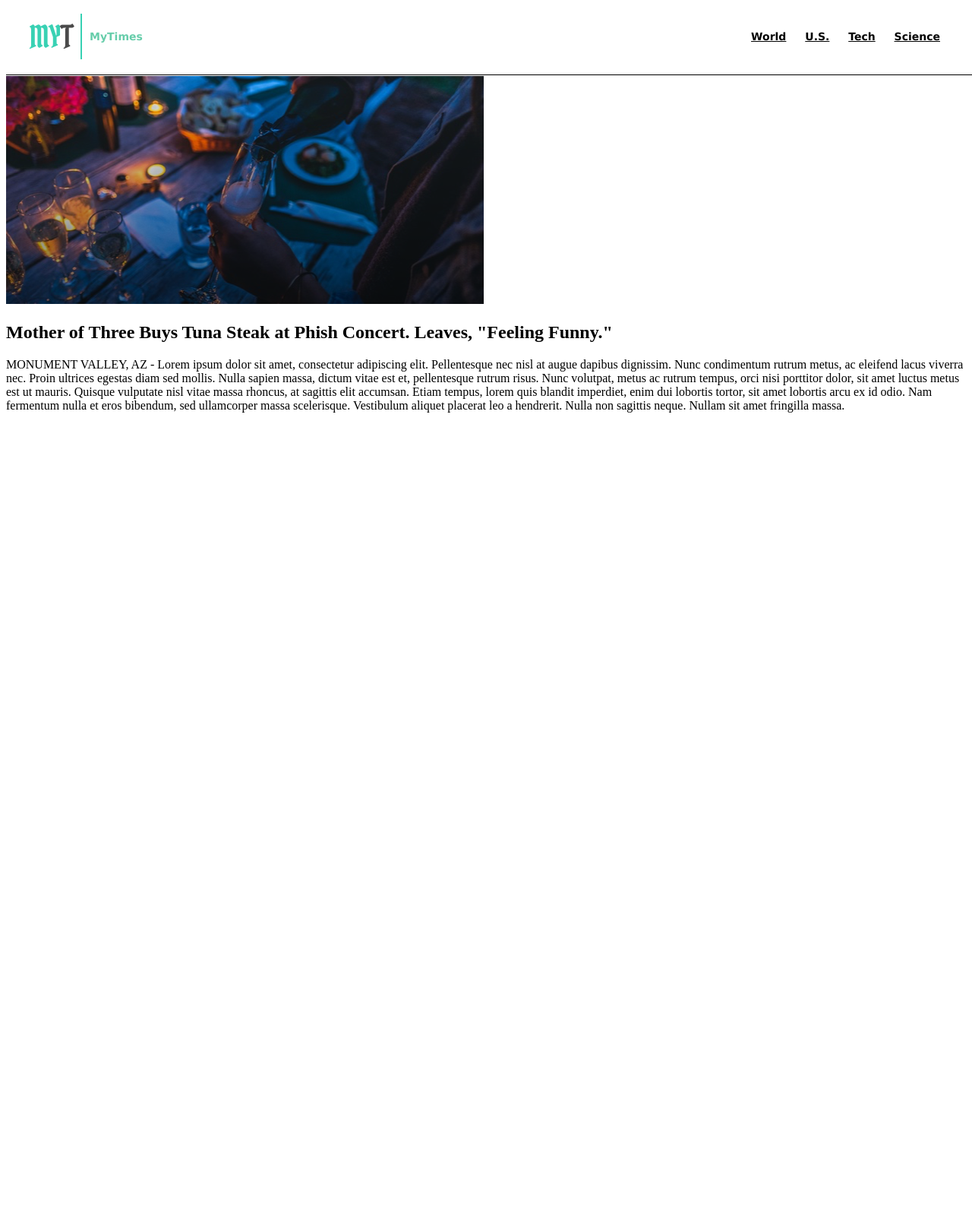
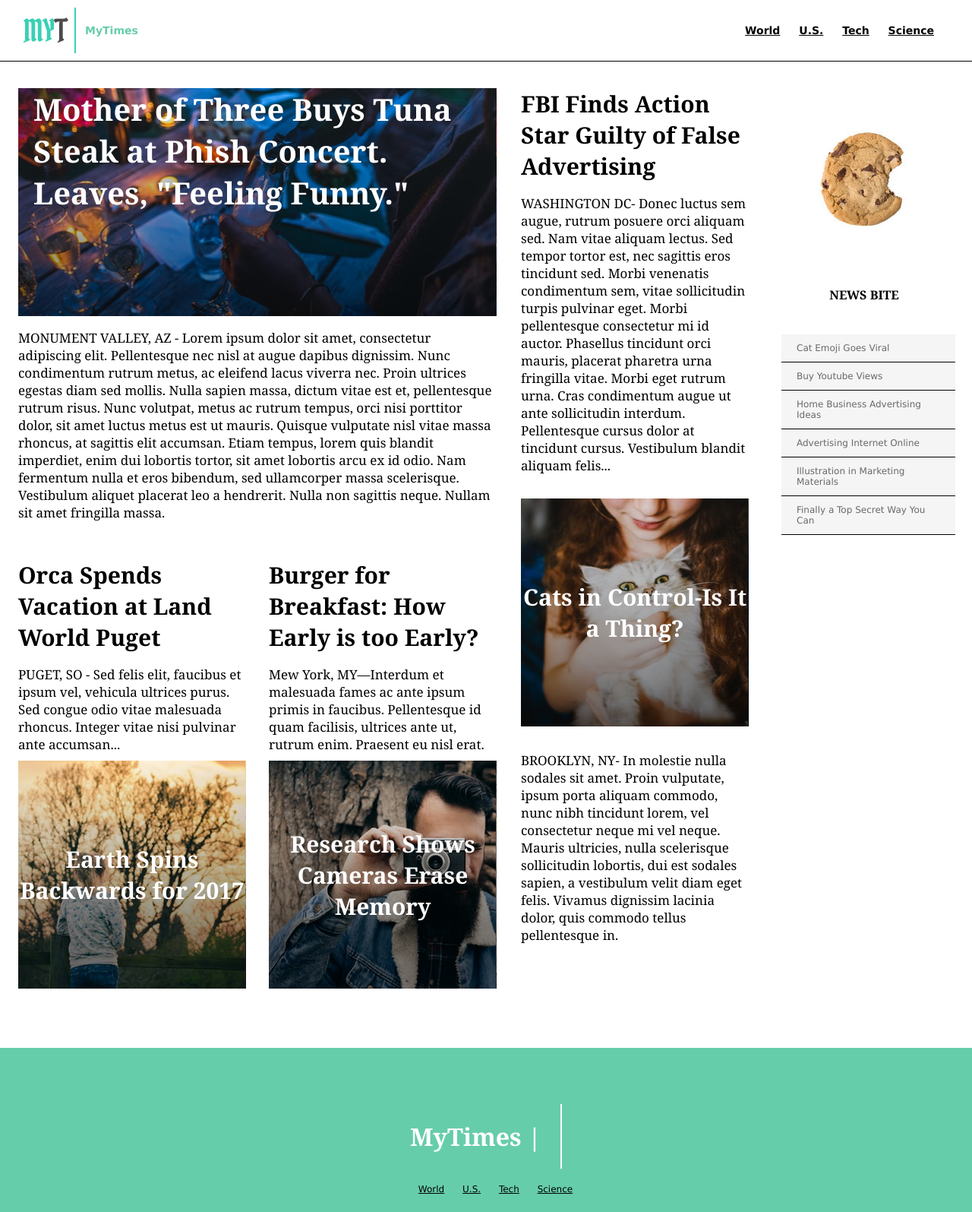
Before and after one commit to benoit2012/TeaCozy, a plain HTML site: page index.html in a window 1280 px wide. Shown: the top 1595 px of the page at 76% size. Before the commit the page ends 800 px from the top, so only its background shows below. Drawn offline with Linux system fonts and the light colour scheme.

Commit message:
Projet terminé

```diff
--- /dev/null
+++ b/Resources/test2.css
@@ -0,0 +1,220 @@
+/* Universal Styles */
+body {
+	margin: 0;
+	font-family: Georgia;
+	font-size: 17px;
+	color: black;
+	}
+a {
+	color: black;
+	}
+h2 {
+	margin-top: 0;
+	margin-bottom: 0;
+	font-family: Georgia;
+	font-size: 30px;
+	font-weight: bold;
+	font-style: normal;
+
+	}
+nav span {
+	display: inline-block;
+	padding: 20px 10px;
+	}
+
+/* Header */
+   header {
+  	 display: flex;
+  	 align-items: center;
+  	 position: fixed;
+  	 z-index: 1;
+  	 width: 100%;
+  	 height: 80px;
+  	 border-bottom: 1px solid black;
+  	 background-color: white;
+  	 font-family: Verdana;
+  	 font-size: 14px;
+  	 font-weight: bold;
+  	 }
+  .logo {
+  	display: flex;
+  	align-items: center;
+  	flex-grow: 1;
+  	padding-left: 30px;
+  	}
+  .logo img {
+  	width: 70px;
+  	height: 60px;
+  	margin-right: 12px;
+  	}
+  .logo h1 {
+  	color: MediumAquamarine;
+  	font-size: 14px;
+  	}
+  header nav {
+  	padding-right: 40px;
+  	}
+
+/* Universal Styles - News Stories */
+.stories {
+	display: flex;
+	justify-content: space-between;
+	margin-top: 17px;
+	}
+
+.stories .texte {
+	height: 250px;
+	}
+
+.story {
+	display: flex;
+	flex-direction: column;
+	width: 300px;
+	}
+
+.texte {
+	margin-top: 16px;
+	}
+
+.image {
+	display: flex;
+	flex-direction: column;
+	justify-content: center;
+	height: 300px;
+	margin-top: 15px;
+	font-family: Georgia;
+	font-weight: bold;
+	font-size: 30px;
+	color: white;
+	text-align: center;
+	}
+
+
+
+/* Main Content Container */
+.content {
+	display: flex;
+	width: 1232px;
+	margin: 0 auto 78px auto;
+	padding-top: 116px;
+	}
+
+
+/* First News Column */
+.column-large {
+	width: 630px;
+	display: flex;
+	flex-direction: column;
+	margin-right: 32px;
+	}
+
+.main .main-visual {
+	background-image: url("./Images/img-story-main.png");
+	width: 630px;
+	margin-top: 0;
+	font-size: 40px;
+	text-align: left;
+	height: 300px;
+	align-items: center;
+	}
+
+.main-visual .titrem {
+justify-content: center;
+}
+
+#main-title {
+	justify-content: center;
+
+}
+
+.titrem {
+	margin-left: 20px;
+	color: white;
+	font-size: 40px;
+	justify-content: center;
+	}
+
+#six {
+	background-image: url("./Images/img-story-2.png");
+	height: 300px;
+	}
+
+#huit {
+	background-image: url("./Images/img-story-3.png");
+	height: 300px;
+	}
+
+/* Second News Column */
+.column-medium {
+	width: 300px;
+	display: flex;
+	flex-direction: column;
+	margin-right: 32px;
+	 }
+
+#four {
+	background-image: url("./Images/img-story-1.png");
+	width: 300px;
+
+	height: 300px;
+	}
+
+/* Third News Column */
+.column-small {
+	width: 240px;
+	display: flex;
+	flex-direction: column;
+	margin-right: 32px;
+	}
+
+.news-bites img {
+	height: 240px;
+	}
+
+.news-bites h3 {
+	margin-bottom: 41px;
+	font-size: 16px;
+	font-weight: bold;
+	text-align: center;
+	}
+
+.bite span {
+	display: block;
+	padding: 11px 20px;
+	border-bottom: 1px solid black;
+	background-color: WhiteSmoke;
+	font-family: Verdana;
+	font-size: 12px; color: DimGray;
+	}
+
+.bite {
+	padding-left: 11px;
+	}
+
+/* Footer */
+footer {
+	display: flex;
+	align-items: center;
+	justify-content: center;
+	flex-direction: column;
+	width: 100%;
+	height: 325px;
+	background-color: MediumAquamarine;
+	margin: auto;
+	font-family: Verdana;
+	font-size: 12px;
+	}
+
+footer .title {
+	display: inline-block;
+	padding-right: 25px;
+	border-right: 2px solid white;
+	font-family: Georgia;
+	font-size: 16px;
+	font-weight: bold; color: white;
+	}
+
+footer nav {
+	display: inline-block;
+	padding-left: 25px;
+	}
--- a/index.html
+++ b/index.html
@@ -3,14 +3,14 @@
   <head>
     <meta charset="utf-8">
     <title>MyTimes</title>
-    <link rel="stylesheet" type="text/css" href="./Resources/styles.css">
+    <link rel="stylesheet" type="text/css" href="./Resources/test2.css">
   </head>
   <body>
 
     <!--header-->
     <header>
 
-      <div class="logonom">
+      <div class="logo">
         <img src="./Resources/images/img-myt-logo.jpg" alt="logo">
         <h1>MyTimes</h1>
       </div>
@@ -28,17 +28,16 @@
     </header>
 
     <!--body-->
-<div class="corps">
+<div class="content" id="corps">
 
-  <div class="article">
+  		<!--<div class="column">-->
 
-    <div class="gauche">
+    				<div class="column-large">
 
       							<div class="main">
 
 							        <div class="main-visual">
-          <img src="./Resources/Images/img-story-main.png" alt="main">
-          <h2>Mother of Three Buys Tuna Steak at Phish Concert. Leaves, "Feeling Funny."</h2>
+							          <h2 class="titrem" id="main-title">Mother of Three Buys Tuna Steak at Phish Concert. Leaves, "Feeling Funny."</h2>
 							        </div> <!--fin de main visual -->
 							        <div class="main-text">
 							          <p>MONUMENT VALLEY, AZ - Lorem ipsum dolor sit amet, consectetur adipiscing elit. Pellentesque nec nisl at augue dapibus dignissim. Nunc condimentum rutrum metus, ac eleifend lacus viverra nec. Proin ultrices egestas diam sed mollis. Nulla sapien massa, dictum vitae est et, pellentesque rutrum risus. Nunc volutpat, metus ac rutrum tempus, orci nisi porttitor dolor, sit amet luctus metus est ut mauris. Quisque vulputate nisl vitae massa rhoncus, at sagittis elit accumsan. Etiam tempus, lorem quis blandit imperdiet, enim dui lobortis tortor, sit amet lobortis arcu ex id odio. Nam fermentum nulla et eros bibendum, sed ullamcorper massa scelerisque. Vestibulum aliquet placerat leo a hendrerit. Nulla non sagittis neque. Nullam sit amet fringilla massa.</p>
@@ -46,87 +45,97 @@
 
 							      </div>    <!--fin de main -->
 
-      <div class="second">
+      							<div class="stories">
 
-        <div class="secondgauche">
+        <div class="story">
 
-        </div> fin de secondgauche
+            <div class="texte">
+              <h2 class="titreb">Orca Spends Vacation at Land World Puget</h2>
+              <p>PUGET, SO - Sed felis elit, faucibus et ipsum vel, vehicula ultrices purus. Sed congue odio vitae malesuada rhoncus. Integer vitae nisi pulvinar ante accumsan...</p>
+            </div> <!--fin de 5-->
 
-        <div class="second droite">
+            <div class="image" id="six">
+              <h2 class="titrew">Earth Spins Backwards for 2017</h2>
+            </div> <!--fin de 6-->
 
-        </div> fin de second droite
+        </div> <!--fin de secondgauche-->
 
+        <div class="story">
 
-      </div> fin de second
+          <div class="texte">
+            <h2 class="titreb">Burger for Breakfast: How Early is too Early?</h2>
+            <p>Mew York, MY—Interdum et malesuada fames ac ante ipsum primis in faucibus. Pellentesque id quam facilisis, ultrices ante ut, rutrum enim. Praesent eu nisl erat.</p>
+          </div> <!--fin de 7-->
 
-    </div> fin de gauche
+          <div class="image" id="huit">
+            <h2 class="titrew">Research Shows Cameras Erase Memory</h2>
+          </div> <!--fin de 8-->
 
-    <div class="droite">
+        </div> <!--fin de second droite-->
 
-      <div class="third">
+      </div> <!--fin de second-->
 
-      </div> fin de third
+					</div> <!--fin de column large-->
 
-      <div class="four">
+    				<div class="column-medium">
 
-      </div> fin de four
+      							<div class="trois">
+			<h2 class="titreb">FBI Finds Action Star Guilty of False Advertising</h2>
+			<p>WASHINGTON DC- Donec luctus sem augue, rutrum posuere orci aliquam sed. Nam vitae aliquam lectus. Sed tempor tortor est, nec sagittis eros tincidunt sed. Morbi venenatis condimentum sem, vitae sollicitudin turpis pulvinar eget. Morbi pellentesque consectetur mi id auctor. Phasellus tincidunt orci mauris, placerat pharetra urna fringilla vitae. Morbi eget rutrum urna. Cras condimentum augue ut ante sollicitudin interdum. Pellentesque cursus dolor at tincidunt cursus. Vestibulum blandit aliquam felis...</p>
+      </div> <!--fin de 3-->
 
-    </div> fin de droite
+      							<div class="image" id="four">
+			<h2 class="titrew">Cats in Control-Is It a Thing?</h2>
+		</div> <!--fin de four image -->
+		<div class="texte">
+			<p>BROOKLYN, NY- In molestie nulla sodales sit amet. Proin vulputate, ipsum porta aliquam commodo, nunc nibh tincidunt lorem, vel consectetur neque mi vel neque. Mauris ultricies, nulla scelerisque sollicitudin lobortis, dui est sodales sapien, a vestibulum velit diam eget felis. Vivamus dignissim lacinia dolor, quis commodo tellus pellentesque in.</p>
+      </div> <!--fin de 4 text-->
 
-  <div class="links">
+					</div> <!--fin de column medium-->
 
-    <div class="imglinks">
+		 <!--</div>   fin de article -->
 
-    </div> fin de imglinks
+  		<div class="column-small">
 
-    <div class="linkslinks">
+    				<div class="news-bites">
+						<img src="./Resources/Images/img-news-bite.png" alt="News Bite">
+						<h3>NEWS BITE</h3>
+    				</div> <!--fin de imglinks-->
 
-    </div> fin de linkslinks
+    				<div class="bite">
+						<span>Cat Emoji Goes Viral</span>
+						<span>Buy Youtube Views</span>
+						<span>Home Business Advertising Ideas</span>
+						<span>Advertising Internet Online</span>
+						<span>Illustration in Marketing Materials</span>
+						<span>Finally a Top Secret Way You Can</span>
+    				</div> <!--fin de linkslinks-->
 
-  </div> fin de links
-
-  </div>    <!--fin de article -->
-
-
-
-
-
+  		</div> <!-- fin de column small-->
 
 </div>     <!--fin du corps principal-->
 
 
+<!-- Footer -->
+<footer>
+	<div class="title">
+	  <h1>MyTimes    |</h1>
+	</div>
 
+	<div class="menufoot">
+	  <nav>
+	  <span><a href="#world">World</a></span>
+	  <span><a href="#us">U.S.</a></span>
+	  <span><a href="#tech">Tech</a></span>
+	  <span><a href="#science">Science</a></span>
+	  </nav>
+	</div>
 
+	<p>
+		© 2016, My Times (A Division of Codecademy bite)
+	</p>
 
-
-
-
-
-
-
-
-
-
-
-
-
-
-
-
-
-
-
-
-
-
-
-
-
-
-
-
-
-
+</footer>
 
 
 
```
Lines whose indentation alone changed are shown as unchanged.
